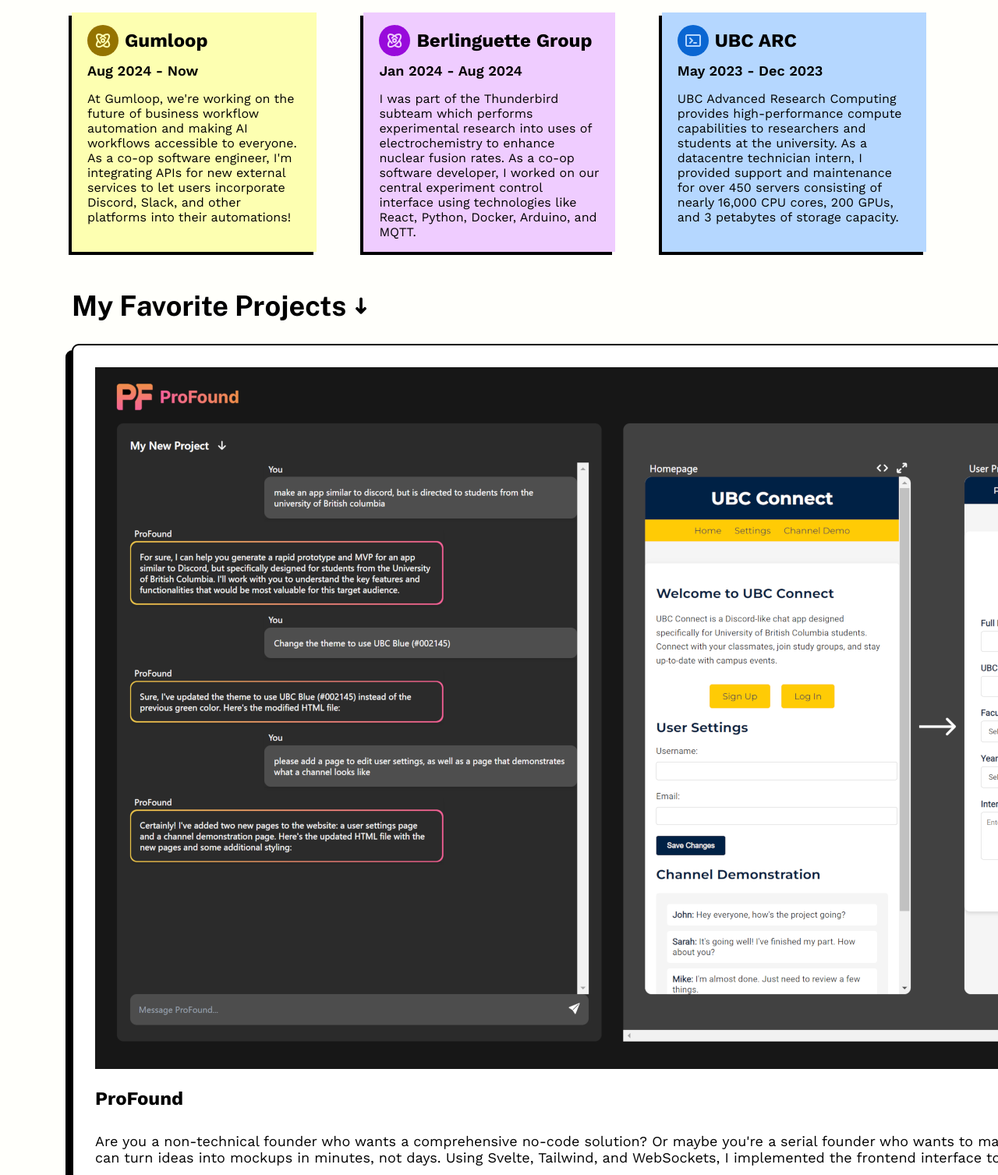
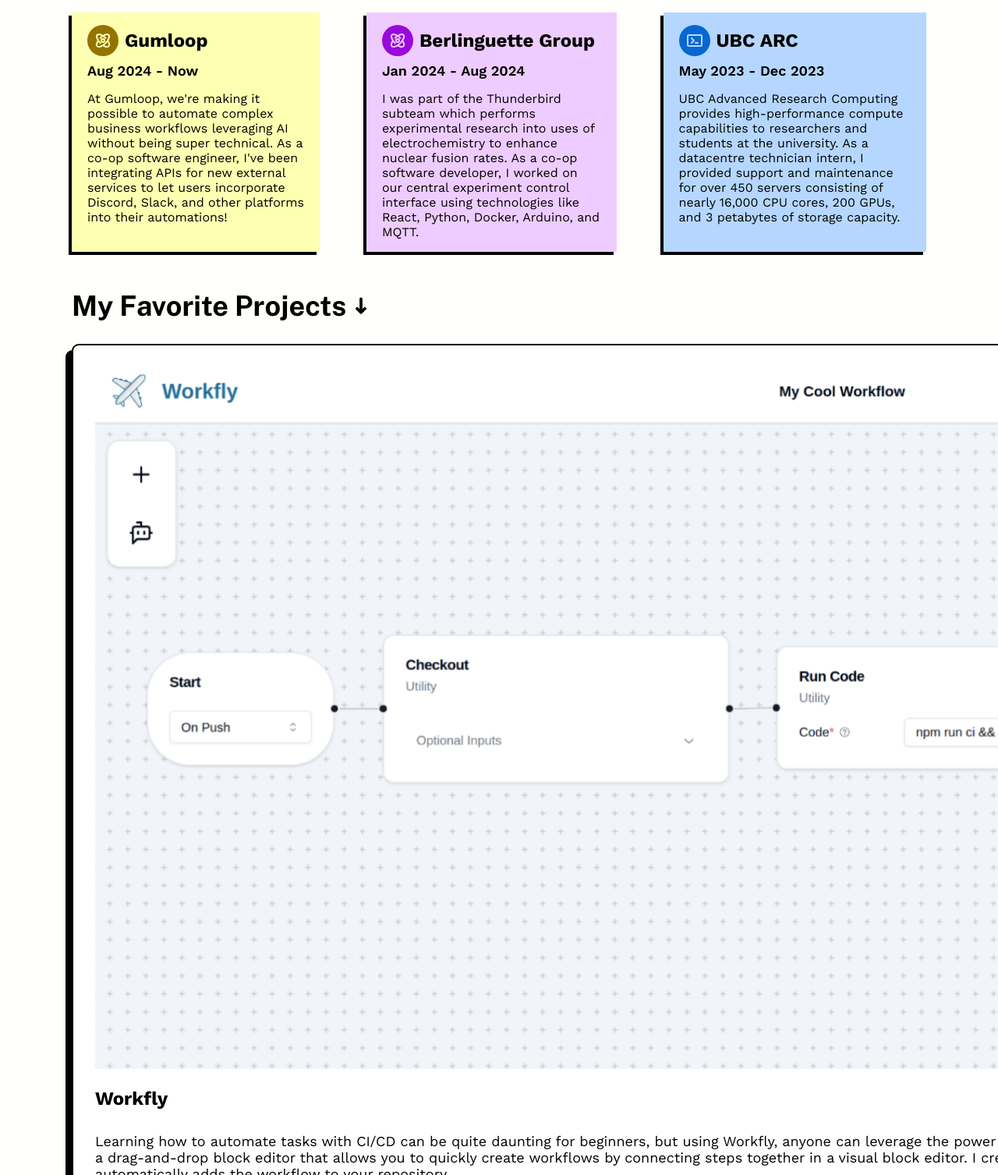
Before and after one commit to daniel-panhead/website, an Astro site: page / in a window 1280 px wide. Shown: the part 870-2377 px from the top of the page at 78% size. Built offline with nearby package versions, Linux system fonts and the light colour scheme; Astro itself is replaced by a stand-in of ours.

Commit message:
Add workfly project

```diff
--- a/src/components/HighlightsSection.astro
+++ b/src/components/HighlightsSection.astro
@@ -24,10 +24,11 @@
         ></path>
       </svg>
 
-      At Gumloop, we're working on the future of business workflow automation
-      and making AI workflows accessible to everyone. As a co-op software
-      engineer, I'm integrating APIs for new external services to let users
-      incorporate Discord, Slack, and other platforms into their automations!
+      At Gumloop, we're making it possible to automate complex business
+      workflows leveraging AI without being super technical. As a co-op software
+      engineer, I've been integrating APIs for new external services to let
+      users incorporate Discord, Slack, and other platforms into their
+      automations!
     </HighlightCard>
 
     <HighlightCard
--- a/src/components/ProjectsContentSection.astro
+++ b/src/components/ProjectsContentSection.astro
@@ -1,37 +1,43 @@
 ---
 import { Image } from "astro:assets";
-import ProjectCard from "./ProjectCard.vue"
+import ProjectCard from "./ProjectCard.vue";
 
 import cat from "../assets/cat.png";
 import { projects } from "../data/projects";
 
 interface Props {
-  maxProjects?: number
+  maxProjects?: number;
 }
 
-const { maxProjects} = Astro.props;
+const { maxProjects } = Astro.props;
 ---
 
 <div class="projects-content">
   <div class="projects-cards">
-    {projects.slice(0, maxProjects ?? projects.length).map((project) => (
+    {
+      projects.slice(0, maxProjects ?? projects.length).map((project) => (
         <ProjectCard
           client:idle
           title={project.title}
           tagline={project.tagline}
           link={project.link}
         >
-        {project.img &&
-          <Image src={project.img} alt={project.title} slot="img" style={{width: "100%", height: "100%", "flex-grow": "0"}} />
-        }
-        {!project.img &&
-          <div class="placeholder_image" slot="img"></div>
-        }
+          {project.img && (
+            <Image
+              src={project.img}
+              alt={project.title}
+              slot="img"
+              style={{ width: "100%", height: "100%", "flex-grow": "0" }}
+            />
+          )}
+          {!project.img && <div class="placeholder_image" slot="img" />}
           <span>{project.description}</span>
         </ProjectCard>
-    ))}
+      ))
+    }
   </div>
-  {maxProjects && maxProjects < projects.length &&
+  {
+    maxProjects && maxProjects < projects.length && (
       <a href="/projects" class="btn bg-primary">
         <Image src={cat} alt="Cat" />
         <span>
@@ -47,10 +53,12 @@
               d="M10.6666 3H1.33325M10.6666 3L7.99992 5M10.6666 3L7.99992 1"
               stroke="black"
               stroke-linecap="round"
-              stroke-linejoin="round"></path>
+              stroke-linejoin="round"
+            />
           </svg>
         </span>
       </a>
+    )
   }
 </div>
 
--- a/src/data/projects.ts
+++ b/src/data/projects.ts
@@ -1,9 +1,25 @@
+import workfly from "../assets/workfly.png";
 import profound from "../assets/profound.png";
 import sherlockify from "../assets/sherlockify.png";
 import biomod from "../assets/biomod.png";
 import drSprouts from "../assets/dr-sprouts.png";
 
 export const projects = [
+  {
+    title: "Workfly",
+    tagline: "Drag-and-drop CI/CD workflow builder!",
+    link: "https://github.com/tryworkfly/workfly",
+    img: workfly,
+    description: `
+    Learning how to automate tasks with CI/CD can be quite daunting for beginners,
+    but using Workfly, anyone can leverage the power of CI/CD without having to
+    become an expert in writing configuration files. Workfly is a drag-and-drop
+    block editor that allows you to quickly create workflows by connecting steps
+    together in a visual block editor. I created the backend that converts visual
+    steps into a GitHub Actions workflow file and automatically adds the workflow
+    to your repository.
+    `,
+  },
   {
     title: "ProFound",
     tagline: "The world's first AI cofounder!",
@@ -15,7 +31,7 @@
     the AI-powered no-code prototyper which can turn ideas into mockups in minutes, not days.
     Using Svelte, Tailwind, and WebSockets, I implemented the frontend interface to let users
     chat with ProFound and see the previews of their mockups.
-    `
+    `,
   },
   {
     title: "Sherlockify",
@@ -27,7 +43,7 @@
     to let you search your friends online over thousands of social media sites!
     I developed a backend server to interface with Sherlock using Python and FastAPI,
     and deployed to Google Cloud using Cloud Run + an automated Cloud Build pipeline.
-    `
+    `,
   },
   {
     title: "UBC BIOMOD 2023",
@@ -38,7 +54,7 @@
     As part of a team of four, I helped developed a website for the UBC BIOMOD club's 2023
     submission to the BIOMOD molecular design competition, where our team placed fifth internationally!
     We had a lot of fun fully designing the website from scratch and developing with Vue.js and Tailwind.
-    `
+    `,
   },
   {
     title: "Dr. Sprouts",
@@ -51,6 +67,6 @@
     Dr. Sprouts can give you relevant results and advice backed by real scientific papers.
     I developed a chat interface for the program using React and Typescript to let you chat
     with Dr. Sprouts in real time!
-    `
-  }
+    `,
+  },
 ];
```
Also changed, not shown: src/assets/workfly.png (added). Lines whose indentation alone changed are shown as unchanged.
